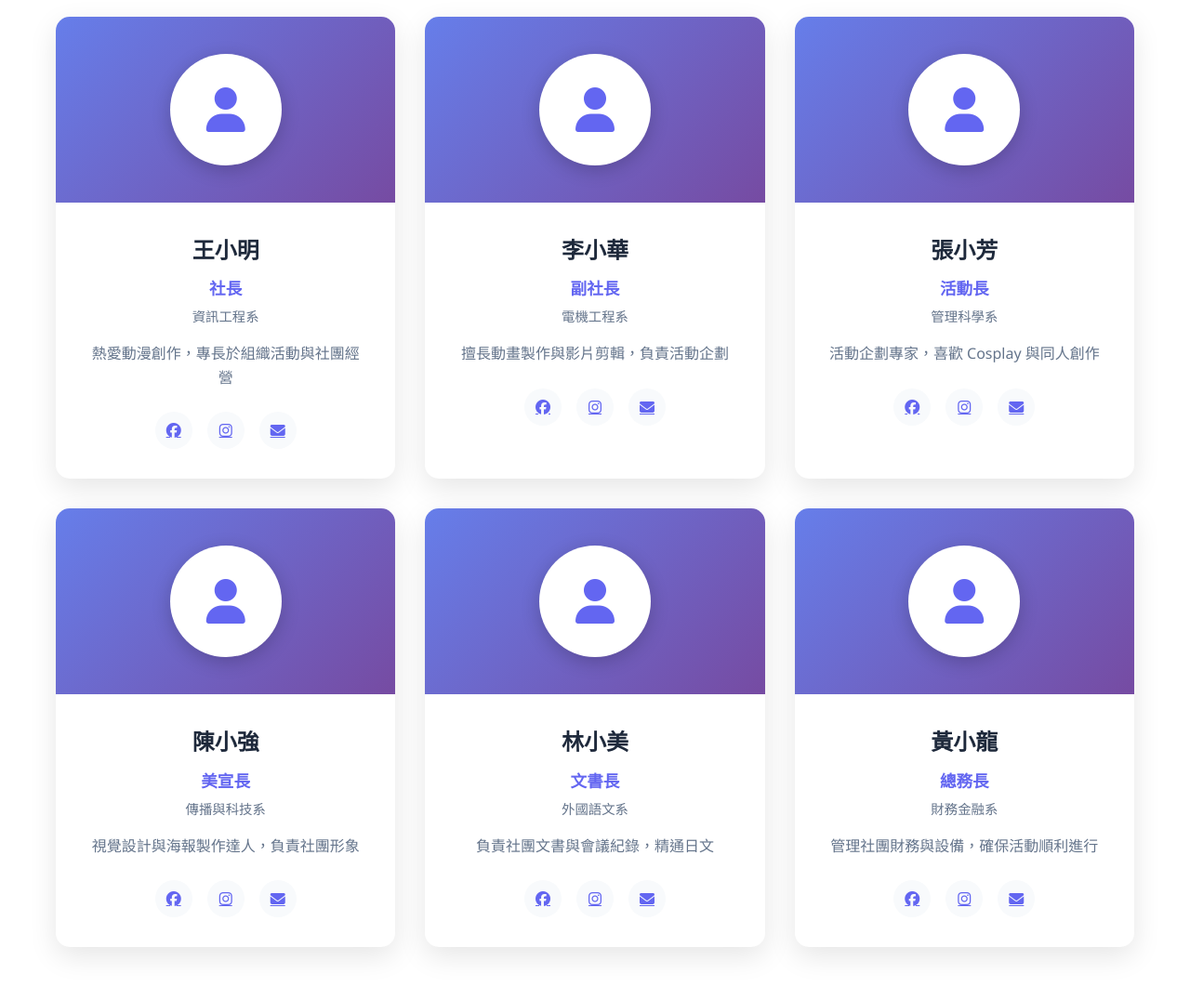
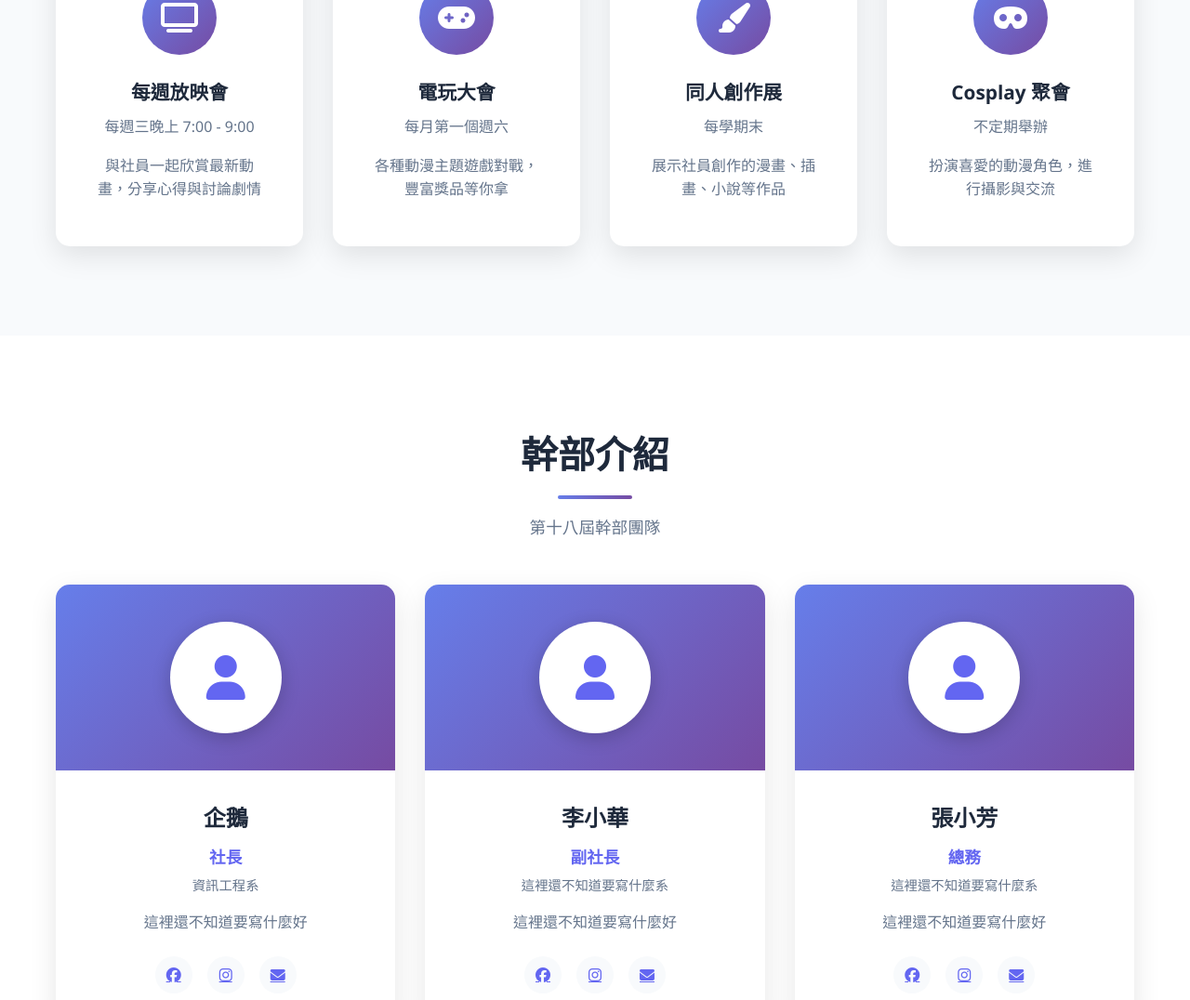
Before and after one commit to nycu-cc/nctu-anime, a website: page public/index.html in a window 1280 px wide. Shown: the part 1724-2800 px from the top of the page at 93% size. Drawn offline with Linux system fonts and the light colour scheme.

Commit message:
Update Description

```diff
--- a/public/index.html
+++ b/public/index.html
@@ -3,7 +3,7 @@
 <head>
     <meta charset="UTF-8">
     <meta name="viewport" content="width=device-width, initial-scale=1.0">
-    <title>NCTU 動漫社 - 歡迎加入我們</title>
+    <title>NCTU 動畫社</title>
     <link rel="stylesheet" href="css/style.css">
     <link rel="stylesheet" href="https://cdnjs.cloudflare.com/ajax/libs/font-awesome/6.5.1/css/all.min.css">
 </head>
@@ -13,13 +13,13 @@
         <div class="nav-container">
             <div class="logo">
                 <i class="fas fa-star"></i>
-                <span>NCTU 動漫社</span>
+                <span>NCTU 動畫社</span>
             </div>
             <ul class="nav-menu">
                 <li><a href="#home" class="nav-link">首頁</a></li>
                 <li><a href="#about" class="nav-link">關於我們</a></li>
+                <li><a href="#activities" class="nav-link">社團活動</a></li>
                 <li><a href="#members" class="nav-link">幹部介紹</a></li>
-                <li><a href="#activities" class="nav-link">社團活動</a></li>
                 <li><a href="#contact" class="nav-link">聯絡我們</a></li>
             </ul>
             <div class="hamburger">
@@ -34,8 +34,8 @@
     <section id="home" class="hero">
         <div class="hero-overlay"></div>
         <div class="hero-content">
-            <h1 class="hero-title animate-fade-in">歡迎來到 NCTU 動漫社</h1>
-            <p class="hero-subtitle animate-fade-in-delay">與同好一起分享動漫的熱情與快樂</p>
+            <h1 class="hero-title animate-fade-in">歡迎來到 NCTU 動畫社</h1>
+            <p class="hero-subtitle animate-fade-in-delay">我們是由一群喜好動畫、東方、日麻、卡片遊戲、女聲優的人們組成的同好會<br>如果你也喜歡這些美好的事物，歡迎你加入動畫社與我們一同交流</p>
             <a href="#about" class="cta-button animate-fade-in-delay-2">了解更多</a>
         </div>
         <div class="scroll-indicator">
@@ -50,14 +50,13 @@
             <div class="about-content">
                 <div class="about-text">
                     <p class="intro-text">
-                        NCTU 動漫社成立於 2005 年，是校內最具活力的學生社團之一。
-                        我們致力於推廣動漫文化，為喜愛動漫的同學提供一個交流平台。
+                        NCTU 動畫社成立於 1992 年，是校內最具歷史的學生社團之一。
                     </p>
                     <div class="features">
                         <div class="feature-card">
                             <i class="fas fa-users"></i>
                             <h3>社群交流</h3>
-                            <p>與來自各系所的動漫愛好者互動交流</p>
+                            <p>與來自各系所的二次元愛好者交流</p>
                         </div>
                         <div class="feature-card">
                             <i class="fas fa-film"></i>
@@ -72,130 +71,7 @@
                         <div class="feature-card">
                             <i class="fas fa-calendar-alt"></i>
                             <h3>精彩活動</h3>
-                            <p>舉辦各種主題活動和校外參訪</p>
-                        </div>
-                    </div>
-                </div>
-            </div>
-        </div>
-    </section>
-
-    <!-- 幹部介紹 -->
-    <section id="members" class="members">
-        <div class="container">
-            <h2 class="section-title">幹部介紹</h2>
-            <p class="section-subtitle">第十八屆幹部團隊</p>
-            <div class="members-grid">
-                <div class="member-card">
-                    <div class="member-image">
-                        <div class="avatar">
-                            <i class="fas fa-user"></i>
-                        </div>
-                    </div>
-                    <div class="member-info">
-                        <h3>王小明</h3>
-                        <p class="position">社長</p>
-                        <p class="department">資訊工程系</p>
-                        <p class="description">熱愛動漫創作，專長於組織活動與社團經營</p>
-                        <div class="social-links">
-                            <a href="#"><i class="fab fa-facebook"></i></a>
-                            <a href="#"><i class="fab fa-instagram"></i></a>
-                            <a href="#"><i class="fas fa-envelope"></i></a>
-                        </div>
-                    </div>
-                </div>
-
-                <div class="member-card">
-                    <div class="member-image">
-                        <div class="avatar">
-                            <i class="fas fa-user"></i>
-                        </div>
-                    </div>
-                    <div class="member-info">
-                        <h3>李小華</h3>
-                        <p class="position">副社長</p>
-                        <p class="department">電機工程系</p>
-                        <p class="description">擅長動畫製作與影片剪輯，負責活動企劃</p>
-                        <div class="social-links">
-                            <a href="#"><i class="fab fa-facebook"></i></a>
-                            <a href="#"><i class="fab fa-instagram"></i></a>
-                            <a href="#"><i class="fas fa-envelope"></i></a>
-                        </div>
-                    </div>
-                </div>
-
-                <div class="member-card">
-                    <div class="member-image">
-                        <div class="avatar">
-                            <i class="fas fa-user"></i>
-                        </div>
-                    </div>
-                    <div class="member-info">
-                        <h3>張小芳</h3>
-                        <p class="position">活動長</p>
-                        <p class="department">管理科學系</p>
-                        <p class="description">活動企劃專家，喜歡 Cosplay 與同人創作</p>
-                        <div class="social-links">
-                            <a href="#"><i class="fab fa-facebook"></i></a>
-                            <a href="#"><i class="fab fa-instagram"></i></a>
-                            <a href="#"><i class="fas fa-envelope"></i></a>
-                        </div>
-                    </div>
-                </div>
-
-                <div class="member-card">
-                    <div class="member-image">
-                        <div class="avatar">
-                            <i class="fas fa-user"></i>
-                        </div>
-                    </div>
-                    <div class="member-info">
-                        <h3>陳小強</h3>
-                        <p class="position">美宣長</p>
-                        <p class="department">傳播與科技系</p>
-                        <p class="description">視覺設計與海報製作達人，負責社團形象</p>
-                        <div class="social-links">
-                            <a href="#"><i class="fab fa-facebook"></i></a>
-                            <a href="#"><i class="fab fa-instagram"></i></a>
-                            <a href="#"><i class="fas fa-envelope"></i></a>
-                        </div>
-                    </div>
-                </div>
-
-                <div class="member-card">
-                    <div class="member-image">
-                        <div class="avatar">
-                            <i class="fas fa-user"></i>
-                        </div>
-                    </div>
-                    <div class="member-info">
-                        <h3>林小美</h3>
-                        <p class="position">文書長</p>
-                        <p class="department">外國語文系</p>
-                        <p class="description">負責社團文書與會議紀錄，精通日文</p>
-                        <div class="social-links">
-                            <a href="#"><i class="fab fa-facebook"></i></a>
-                            <a href="#"><i class="fab fa-instagram"></i></a>
-                            <a href="#"><i class="fas fa-envelope"></i></a>
-                        </div>
-                    </div>
-                </div>
-
-                <div class="member-card">
-                    <div class="member-image">
-                        <div class="avatar">
-                            <i class="fas fa-user"></i>
-                        </div>
-                    </div>
-                    <div class="member-info">
-                        <h3>黃小龍</h3>
-                        <p class="position">總務長</p>
-                        <p class="department">財務金融系</p>
-                        <p class="description">管理社團財務與設備，確保活動順利進行</p>
-                        <div class="social-links">
-                            <a href="#"><i class="fab fa-facebook"></i></a>
-                            <a href="#"><i class="fab fa-instagram"></i></a>
-                            <a href="#"><i class="fas fa-envelope"></i></a>
+                            <p>舉辦各種主題社課和校外參訪</p>
                         </div>
                     </div>
                 </div>
@@ -239,6 +115,72 @@
                     <h3>Cosplay 聚會</h3>
                     <p>不定期舉辦</p>
                     <p class="activity-desc">扮演喜愛的動漫角色，進行攝影與交流</p>
+                </div>
+            </div>
+        </div>
+    </section>
+
+    <!-- 幹部介紹 -->
+    <section id="members" class="members">
+        <div class="container">
+            <h2 class="section-title">幹部介紹</h2>
+            <p class="section-subtitle">第十八屆幹部團隊</p>
+            <div class="members-grid">
+                <div class="member-card">
+                    <div class="member-image">
+                        <div class="avatar">
+                            <i class="fas fa-user"></i>
+                        </div>
+                    </div>
+                    <div class="member-info">
+                        <h3>企鵝</h3>
+                        <p class="position">社長</p>
+                        <p class="department">資訊工程系</p>
+                        <p class="description">這裡還不知道要寫什麼好</p>
+                        <div class="social-links">
+                            <a href="#"><i class="fab fa-facebook"></i></a>
+                            <a href="#"><i class="fab fa-instagram"></i></a>
+                            <a href="#"><i class="fas fa-envelope"></i></a>
+                        </div>
+                    </div>
+                </div>
+
+                <div class="member-card">
+                    <div class="member-image">
+                        <div class="avatar">
+                            <i class="fas fa-user"></i>
+                        </div>
+                    </div>
+                    <div class="member-info">
+                        <h3>李小華</h3>
+                        <p class="position">副社長</p>
+                        <p class="department">這裡還不知道要寫什麼系</p>
+                        <p class="description">這裡還不知道要寫什麼好</p>
+                        <div class="social-links">
+                            <a href="#"><i class="fab fa-facebook"></i></a>
+                            <a href="#"><i class="fab fa-instagram"></i></a>
+                            <a href="#"><i class="fas fa-envelope"></i></a>
+                        </div>
+                    </div>
+                </div>
+
+                <div class="member-card">
+                    <div class="member-image">
+                        <div class="avatar">
+                            <i class="fas fa-user"></i>
+                        </div>
+                    </div>
+                    <div class="member-info">
+                        <h3>張小芳</h3>
+                        <p class="position">總務</p>
+                        <p class="department">這裡還不知道要寫什麼系</p>
+                        <p class="description">這裡還不知道要寫什麼好</p>
+                        <div class="social-links">
+                            <a href="#"><i class="fab fa-facebook"></i></a>
+                            <a href="#"><i class="fab fa-instagram"></i></a>
+                            <a href="#"><i class="fas fa-envelope"></i></a>
+                        </div>
+                    </div>
                 </div>
             </div>
         </div>
@@ -297,7 +239,7 @@
     <!-- Footer -->
     <footer class="footer">
         <div class="container">
-            <p>&copy; 2026 NCTU 動漫社. All Rights Reserved.</p>
+            <p>&copy; 2026 NCTU 動畫社. All Rights Reserved.</p>
             <p>Made with <i class="fas fa-heart"></i> by NCTU Anime Club</p>
         </div>
     </footer>
```
Also changed, not shown: package.json (+9 -2 lines), server.js (+12 -0 lines).
